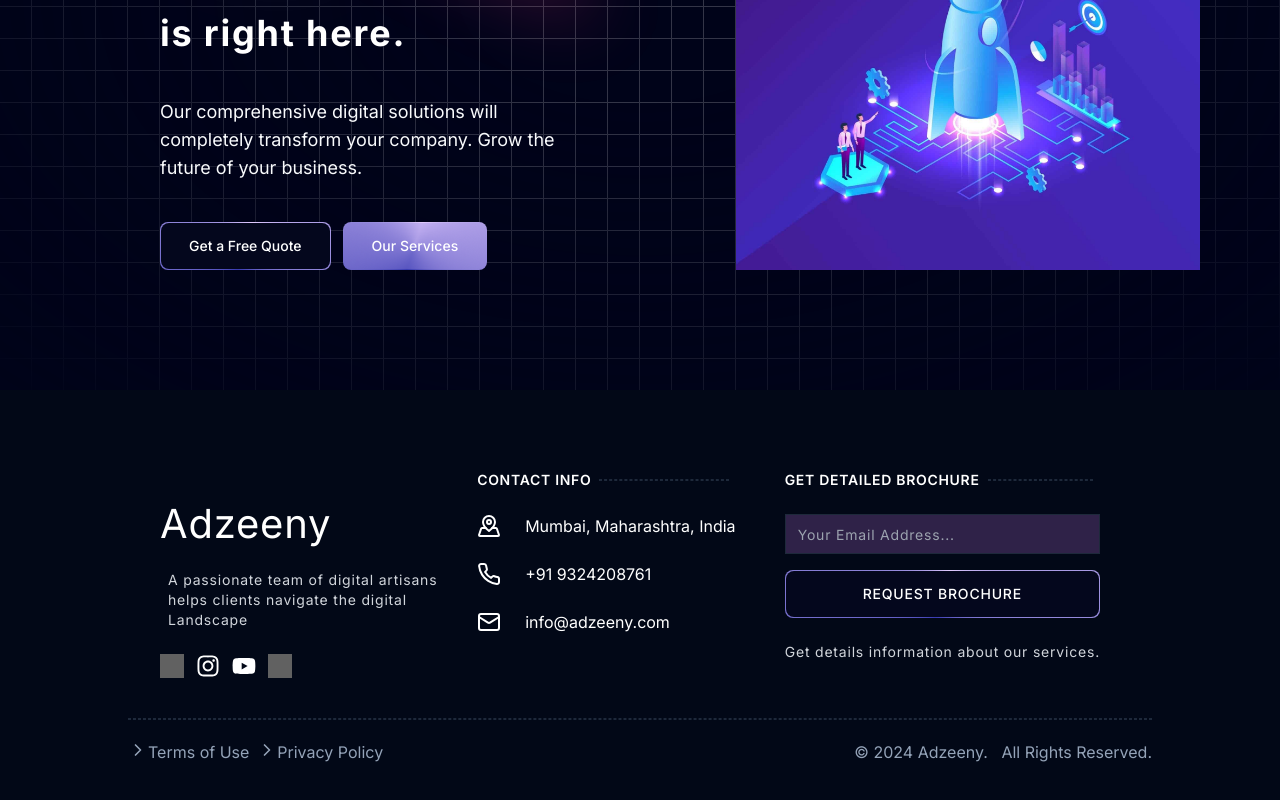
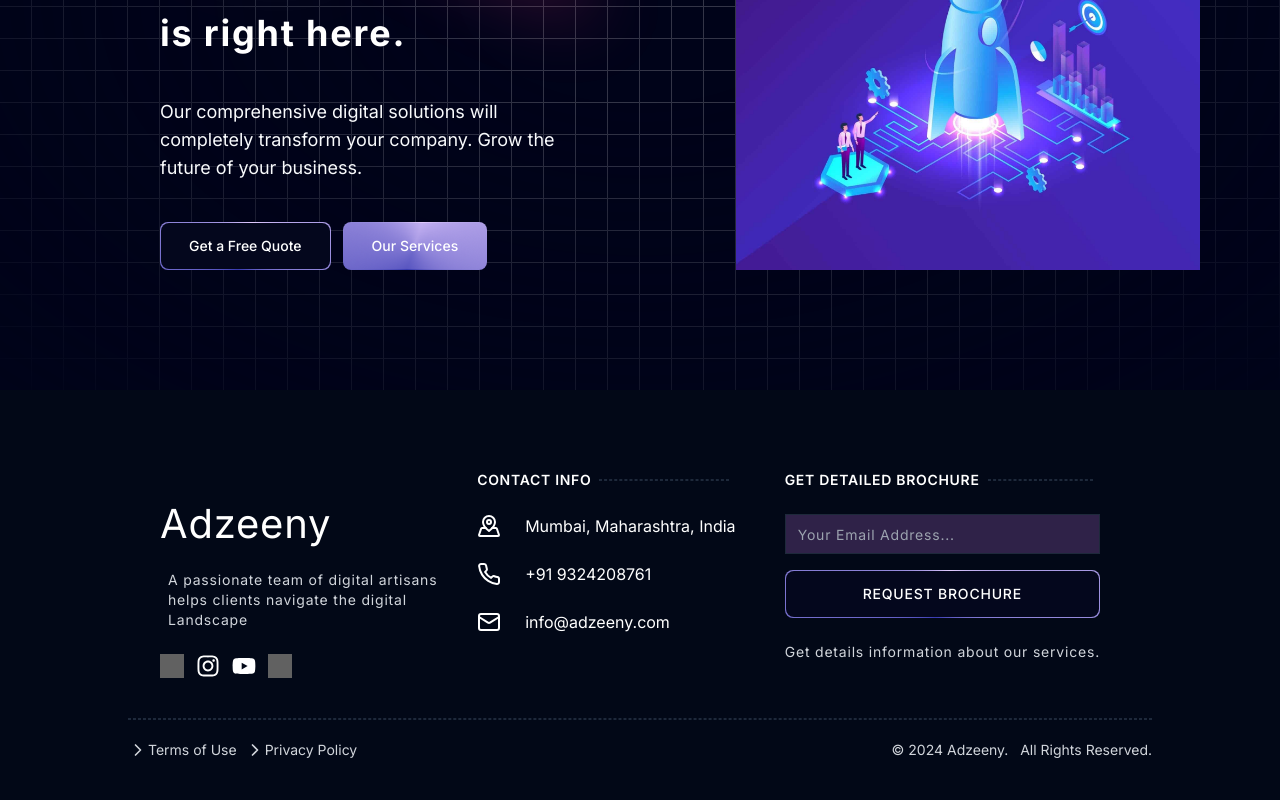
Before and after one commit to RushikeshShelar/ADzeeny, a Next.js app: page / in a window 1280 px wide. Shown: the part 410-1210 px from the top of the page. Built offline with nearby package versions, Linux system fonts and the light colour scheme; grey boxes are pictures that could not be loaded.

Commit message:
Reponsive Footer

```diff
--- a/components/Footer.tsx
+++ b/components/Footer.tsx
@@ -112,7 +112,7 @@ const Footer = () => {
                         </span>
                     </div>
                     <span className="w-[80vw] mx-auto border hidden md:block border-dashed"></span>
-                    <div className="flex flex-col w-2/3  m-auto text-xs gap-4 text-gray-300 py-5 md:flex-row md:justify-between md:w-[80vw] md:text-base md:text-muted-foreground">
+                    <div className="flex flex-col w-2/3  m-auto text-xs gap-4 text-gray-300 py-5 md:flex-row md:justify-between md:w-[80vw] md:text-sm">
                         <div className="flex items-center justify-center gap-2">
                             <div className="flex">
                                 <ChevronRight size={20} /> <span>Terms of Use</span>
```
